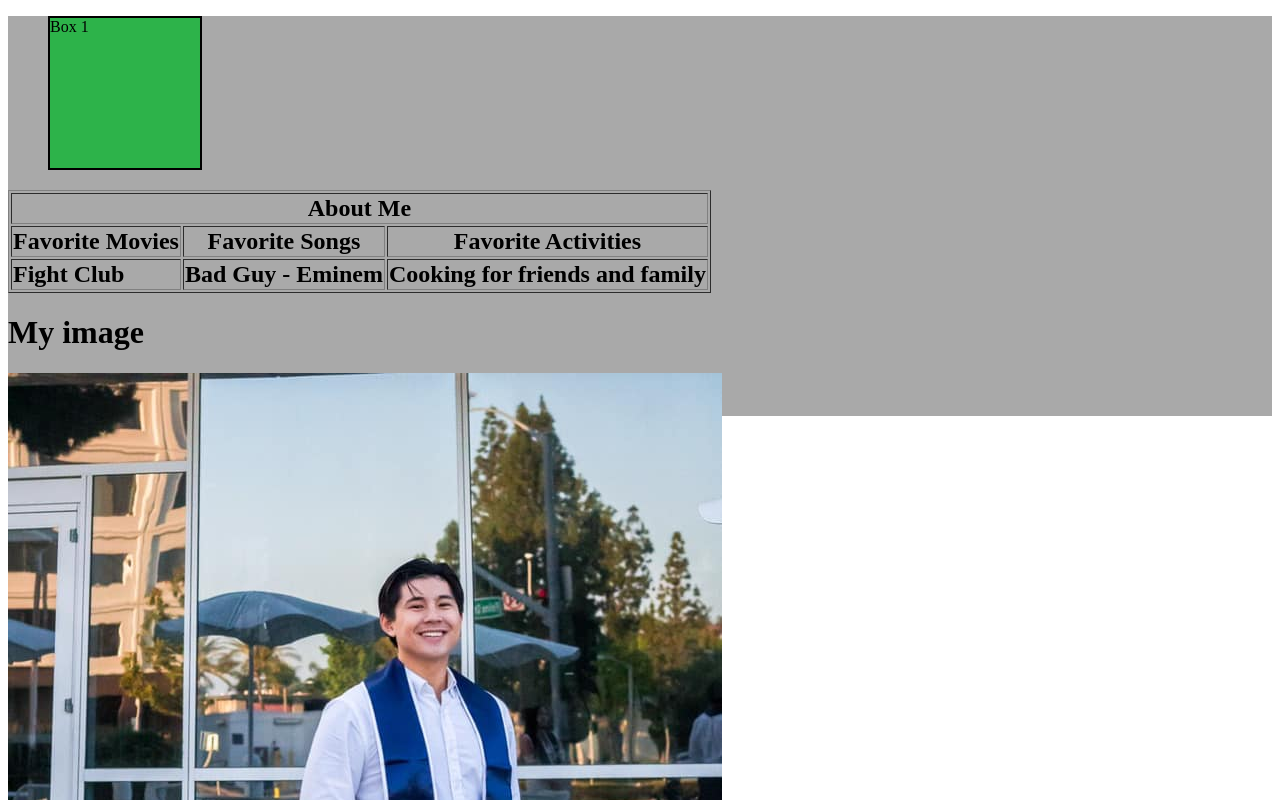
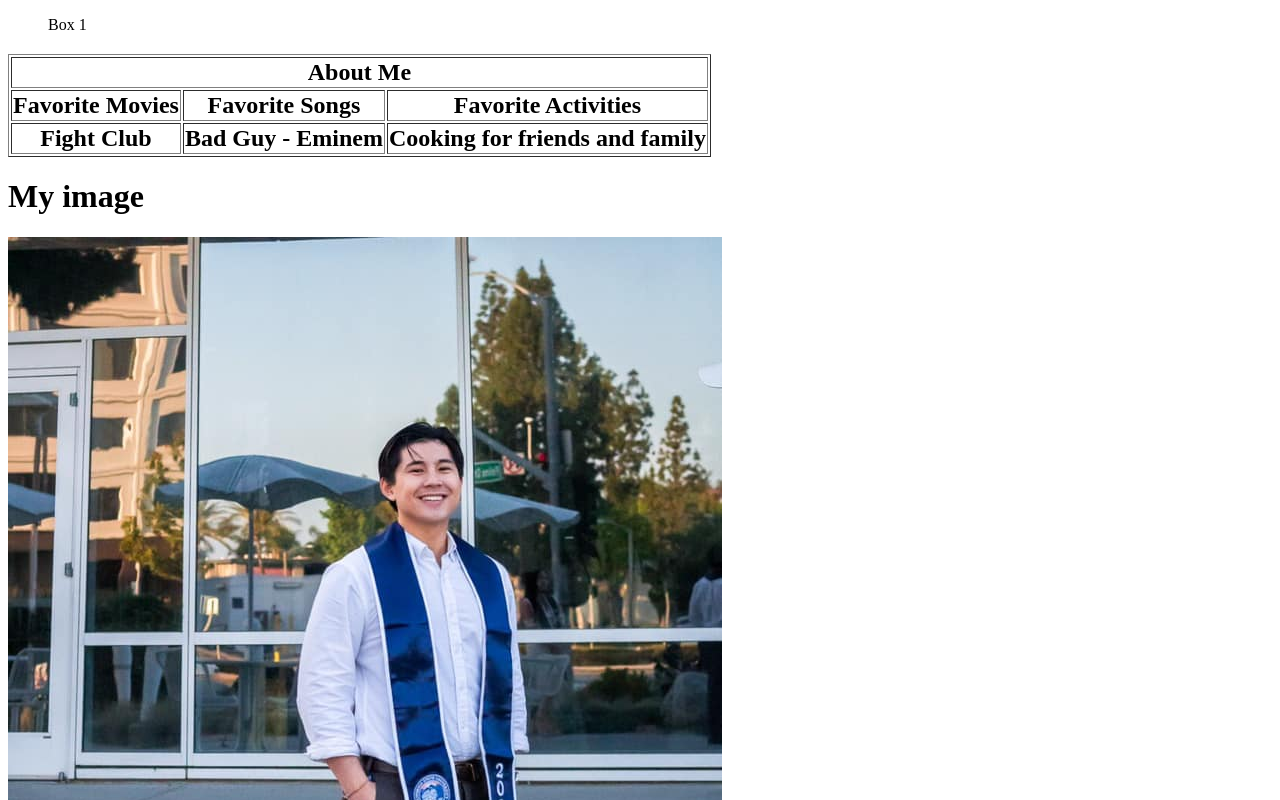
Before and after one commit to BenjaminT94/BenjaminT94, a plain HTML site: page index.html in a window 1280 px wide. Shown: the top 800 px of the page. Drawn offline with Linux system fonts and the light colour scheme.

Commit message:
Update style.css

```diff
--- a/style.css
+++ b/style.css
@@ -1,16 +1,3 @@
-/*
- * Static: Default positioning
- */
-
-.box-set {
-  position: relative;
-  height: 400px;
-  background: darkgray;
+h2{
+  text-align:center;
 }
-
-.box {
-  width: 150px;
-  height: 150px;
-  background: #2db34a;
-  border: 2px solid black;
-}
```
